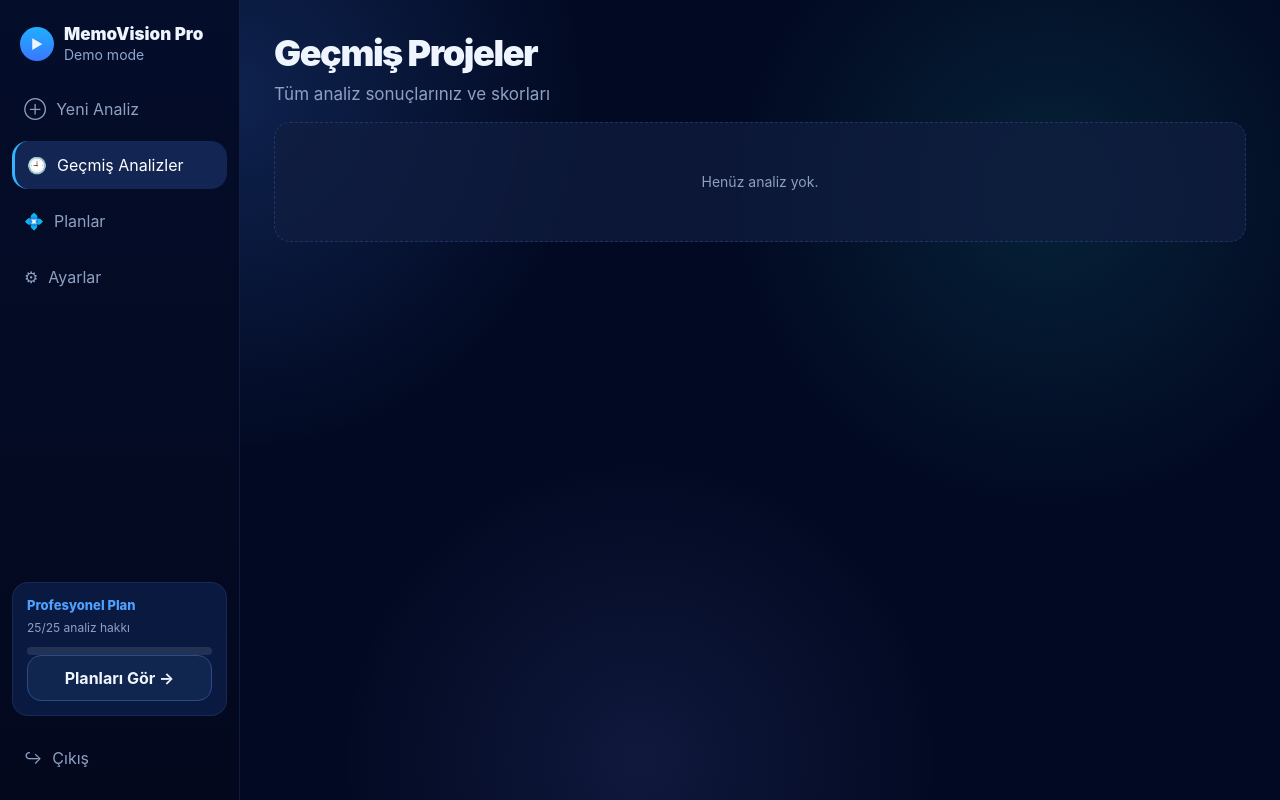
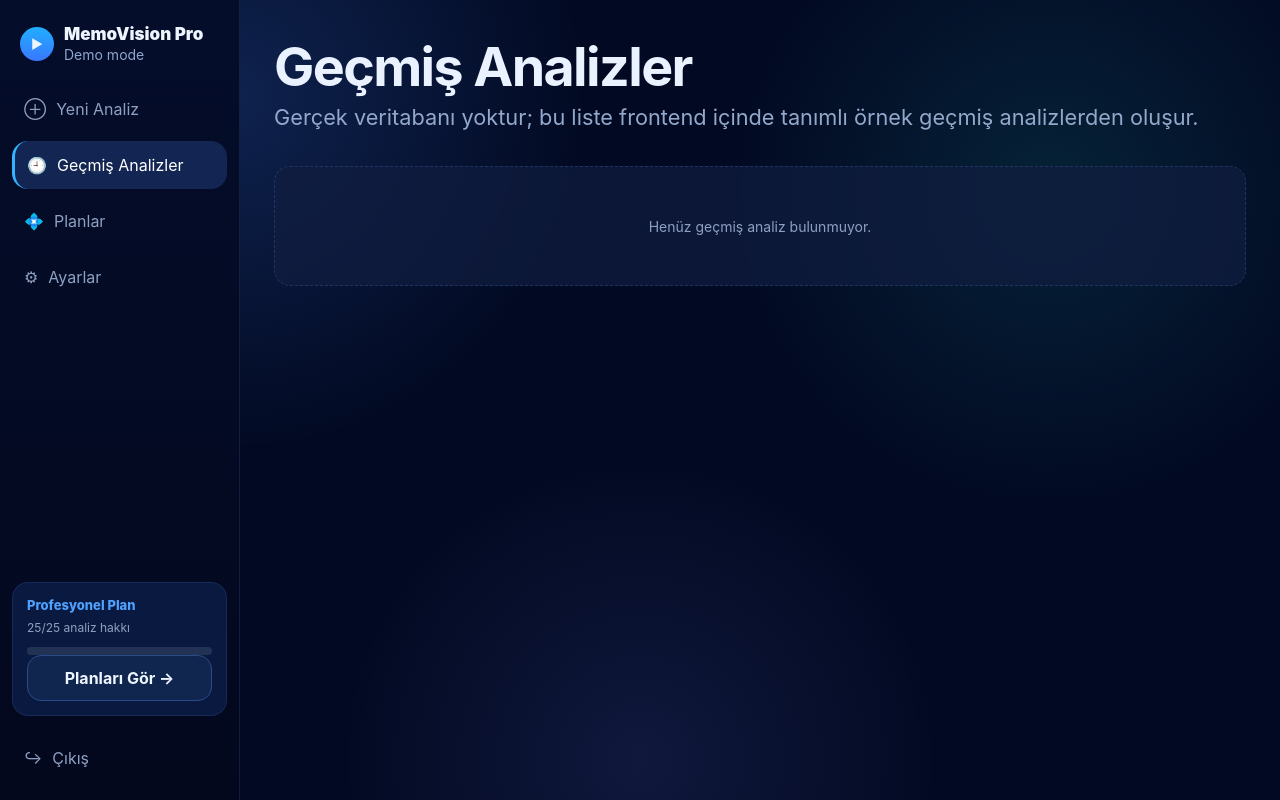
Before and after one commit to azraisleyen/memovision-demo, a Django app: page /projects/ in a window 1280 px wide. Run offline with Django 5.2, Linux system fonts and the light colour scheme; the visitor is signed in with stand-in values (Sample User, id 1); data comes from the database, SQL or seed files in the repository; data that the repository does not hold is empty; some libraries are stand-ins or nearby versions.

Commit message:
Redesign projects history page to match target demo UI

```diff
--- a/static/memoapp/css/style.css
+++ b/static/memoapp/css/style.css
@@ -1141,94 +1141,117 @@ input {
 }
 
 
+
 /* =========================================================
    12. PROJECTS / HISTORY
 ========================================================= */
 
-.project-list,
-.history-grid {
+.projects-page {
+    max-width: 1220px;
+}
+
+.projects-head h1 {
+    margin: 6px 0 8px;
+    font-size: clamp(40px, 4.2vw, 58px);
+    line-height: 1.02;
+    letter-spacing: -0.03em;
+    color: #eaf2ff;
+}
+
+.projects-head p {
+    margin: 0;
+    color: #93a8cb;
+    font-size: clamp(20px, 1.7vw, 34px);
+    line-height: 1.35;
+}
+
+.projects-list {
+    margin-top: 34px;
     display: flex;
     flex-direction: column;
-    gap: 14px;
-    margin-top: 18px;
-}
-
-.project-card,
-.history-card {
+    gap: 16px;
+}
+
+.projects-card-link { display:block; }
+
+.projects-card {
     display: flex;
     justify-content: space-between;
     align-items: center;
-    gap: 16px;
-    background: linear-gradient(180deg, rgba(14, 28, 63, 0.96), rgba(11, 24, 54, 0.96));
-    border: 1px solid var(--border);
-    border-radius: var(--radius-lg);
-    padding: 16px 18px;
-    transition: transform var(--transition), box-shadow var(--transition), border-color var(--transition);
-}
-
-.project-card:hover,
-.history-card:hover {
-    transform: translateY(-2px);
-    box-shadow: 0 18px 40px rgba(0, 0, 0, 0.22);
-    border-color: var(--border-strong);
-}
-
-.project-left {
-    display: flex;
-    align-items: center;
-    gap: 14px;
+    gap: 18px;
+    border-radius: 38px;
+    border: 1px solid rgba(70, 111, 187, 0.32);
+    background: linear-gradient(90deg, rgba(13, 27, 62, 0.96), rgba(10, 24, 58, 0.95));
+    padding: 26px 26px;
+    transition: transform .2s ease, border-color .2s ease, box-shadow .2s ease;
+}
+.projects-card:hover {
+    transform: translateY(-1px);
+    border-color: rgba(105, 156, 255, 0.58);
+    box-shadow: 0 20px 56px rgba(2, 8, 25, 0.45);
+}
+
+.projects-card-main {
     min-width: 0;
-}
-
-.project-thumb,
-.history-thumb {
+    display: flex;
+    align-items: center;
+    gap: 20px;
+}
+
+.projects-icon-box {
     width: 72px;
-    height: 56px;
-    border-radius: var(--radius-sm);
-    overflow: hidden;
-    background: rgba(21, 39, 80, 0.92);
-    display: flex;
-    align-items: center;
-    justify-content: center;
-    color: #4ea1ff;
-    font-size: 22px;
+    height: 72px;
+    border-radius: 20px;
+    background: linear-gradient(160deg, rgba(23, 57, 121, 0.94), rgba(16, 38, 91, 0.96));
+    display: grid;
+    place-items: center;
+    color: #05d5ff;
     flex-shrink: 0;
 }
 
-.project-title,
-.history-title {
-    font-size: 16px;
-    font-weight: 900;
-    color: #eaf2ff;
-    line-height: 1.3;
-    margin-bottom: 4px;
-}
-
-.project-meta,
-.history-meta {
-    font-size: 13px;
-    color: var(--text-muted);
-    margin-bottom: 3px;
-}
-
-.project-time {
-    font-size: 12px;
-    color: #6f83a8;
-}
-
-.project-scores,
-.history-score-box {
+.projects-title {
+    margin: 0 0 6px;
+    font-size: clamp(30px, 2vw, 42px);
+    line-height: 1.08;
+    color: #f1f6ff;
+    letter-spacing: -0.02em;
+}
+
+.projects-meta {
+    margin: 0;
+    color: #9bb0d2;
+    font-size: clamp(17px, 1.1vw, 24px);
+}
+
+.projects-score-wrap {
+    display: flex;
+    align-items: center;
+    gap: 12px;
+}
+
+.projects-score-pill {
     min-width: 120px;
-    text-align: right;
-    display: flex;
-    flex-direction: column;
-    gap: 6px;
-}
-
-.project-scores span,
-.history-score-item {
-    color: #37c9ff;
-    font-weight: 900;
+    border-radius: 24px;
+    border: 1px solid rgba(77, 109, 168, 0.45);
+    background: rgba(12, 26, 60, 0.78);
+    padding: 14px 14px 12px;
+    text-align: center;
+}
+
+.projects-score-pill .label {
+    display: block;
+    color: #8ea7cb;
+    font-size: 30px;
+    line-height: 1.05;
+    margin-bottom: 6px;
+}
+
+.projects-score-pill .value {
+    display: block;
+    color: #dbe7fb;
+    font-size: 41px;
+    font-weight: 900;
+    line-height: 1;
 }
 
 
@@ -1313,7 +1336,8 @@ input {
     .card-top-row,
     .local-video-meta,
     .project-card,
-    .history-card {
+    .history-card,
+    .projects-card {
         flex-direction: column;
         align-items: flex-start;
     }
--- a/templates/memoapp/projects.html
+++ b/templates/memoapp/projects.html
@@ -1,49 +1,52 @@
 {% extends "memoapp/dashboard_base.html" %}
 {% load static %}
-{% block title %}Geçmiş Projeler{% endblock %}
+{% block body_page %}projects{% endblock %}
+{% block title %}Geçmiş Analizler{% endblock %}
 
 {% block dashboard_content %}
-<div class="split-page">
-    <div></div>
-
-    <div class="right-column-page">
-        <div class="page-head compact">
-            <h1>Geçmiş Projeler</h1>
-            <p>Tüm analiz sonuçlarınız ve skorları</p>
+<div class="projects-page">
+    <div class="projects-head">
+        <h1>Geçmiş Analizler</h1>
+        <p>Gerçek veritabanı yoktur; bu liste frontend içinde tanımlı örnek geçmiş analizlerden oluşur.</p>
     </div>
 
-        <div class="project-list">
+    <div class="projects-list">
         {% for analysis in analyses %}
-                <a href="{% url 'dashboard' analysis.pk %}" class="project-card-link">
-                    <div class="project-card">
-                        <div class="project-left">
-                            <div class="project-thumb">
-                                {% if analysis.thumbnail %}
-                                    <img src="{{ analysis.thumbnail.url }}" alt="Thumbnail">
-                                {% else %}
-                                    ▶
-                                {% endif %}
+            <a href="{% url 'dashboard' analysis.pk %}" class="projects-card-link" aria-label="{{ analysis.title }} analizini aç">
+                <article class="projects-card">
+                    <div class="projects-card-main">
+                        <div class="projects-icon-box" aria-hidden="true">
+                            <svg width="32" height="32" viewBox="0 0 24 24" fill="none" xmlns="http://www.w3.org/2000/svg">
+                                <path d="M14 2H7a2 2 0 0 0-2 2v16a2 2 0 0 0 2 2h10a2 2 0 0 0 2-2V7l-5-5Z" stroke="currentColor" stroke-width="1.8" stroke-linecap="round" stroke-linejoin="round"/>
+                                <path d="M14 2v5h5" stroke="currentColor" stroke-width="1.8" stroke-linecap="round" stroke-linejoin="round"/>
+                                <path d="m10 16 2-2 2 2" stroke="currentColor" stroke-width="1.8" stroke-linecap="round" stroke-linejoin="round"/>
+                                <path d="M12 14v5" stroke="currentColor" stroke-width="1.8" stroke-linecap="round" stroke-linejoin="round"/>
+                            </svg>
                         </div>
 
-                            <div>
-                                <div class="project-title">{{ analysis.title }}</div>
-                                <div class="project-meta">
-                                    {{ analysis.duration_display }} • {{ analysis.get_status_display }}
-                                </div>
-                                <div class="project-time">{{ analysis.created_at|timesince }} önce</div>
+                        <div class="projects-content">
+                            <h3 class="projects-title">{{ analysis.title }}</h3>
+                            <p class="projects-meta">
+                                {{ analysis.duration_display }} · {{ analysis.get_status_display }} · {{ analysis.created_at|timesince }} önce
+                            </p>
                         </div>
                     </div>
 
-                        <div class="project-scores">
-                            <div>Video: <span>{{ analysis.video_score|floatformat:1 }}</span></div>
-                            <div>Marka: <span>{{ analysis.brand_score|floatformat:1 }}</span></div>
+                    <div class="projects-score-wrap">
+                        <div class="projects-score-pill">
+                            <span class="label">Video</span>
+                            <span class="value">{{ analysis.video_score|floatformat:2 }}</span>
+                        </div>
+                        <div class="projects-score-pill">
+                            <span class="label">Marka</span>
+                            <span class="value">{{ analysis.brand_score|floatformat:2 }}</span>
                         </div>
                     </div>
+                </article>
             </a>
         {% empty %}
-                <div class="empty-box">Henüz analiz yok.</div>
+            <div class="empty-box">Henüz geçmiş analiz bulunmuyor.</div>
         {% endfor %}
     </div>
 </div>
-</div>
 {% endblock %}
```
Lines whose indentation alone changed are shown as unchanged.
